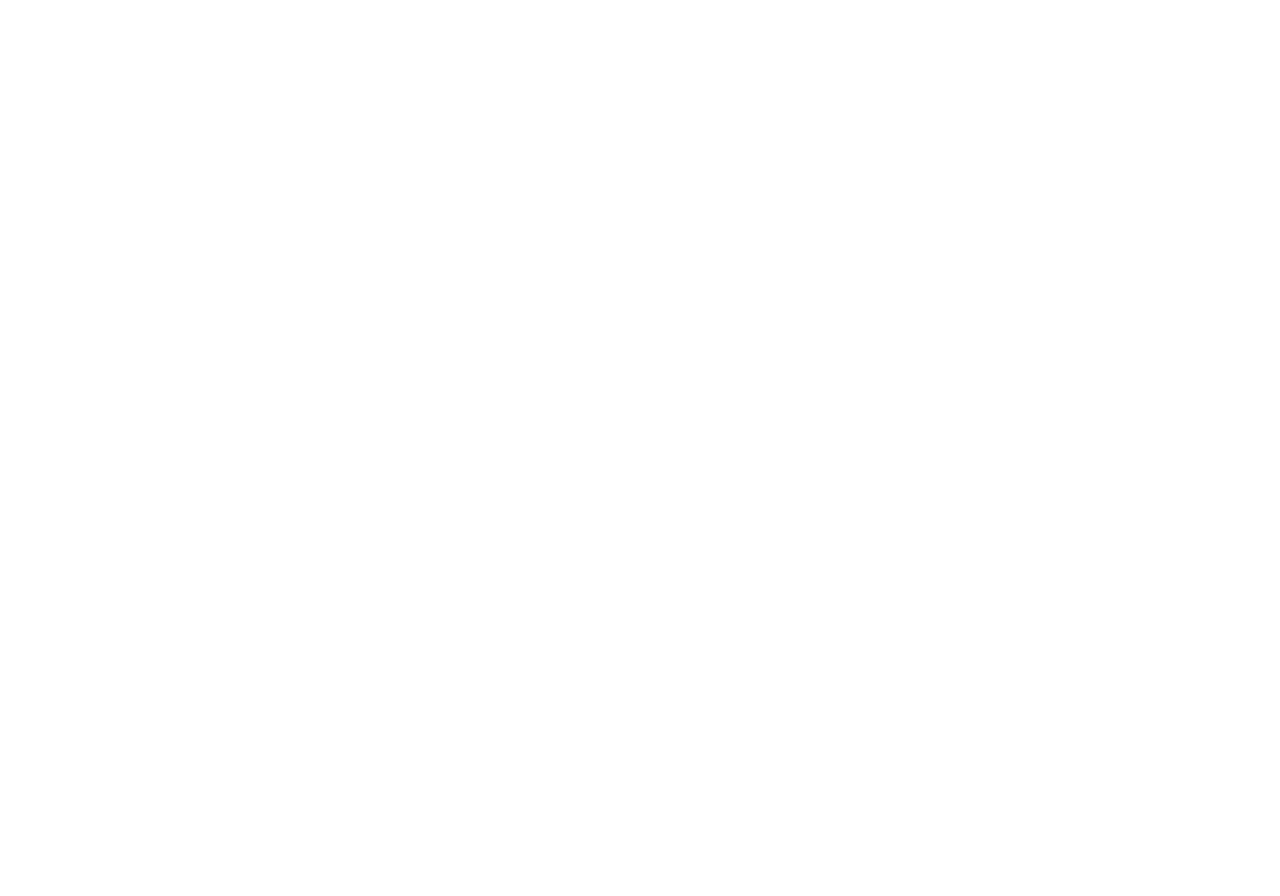
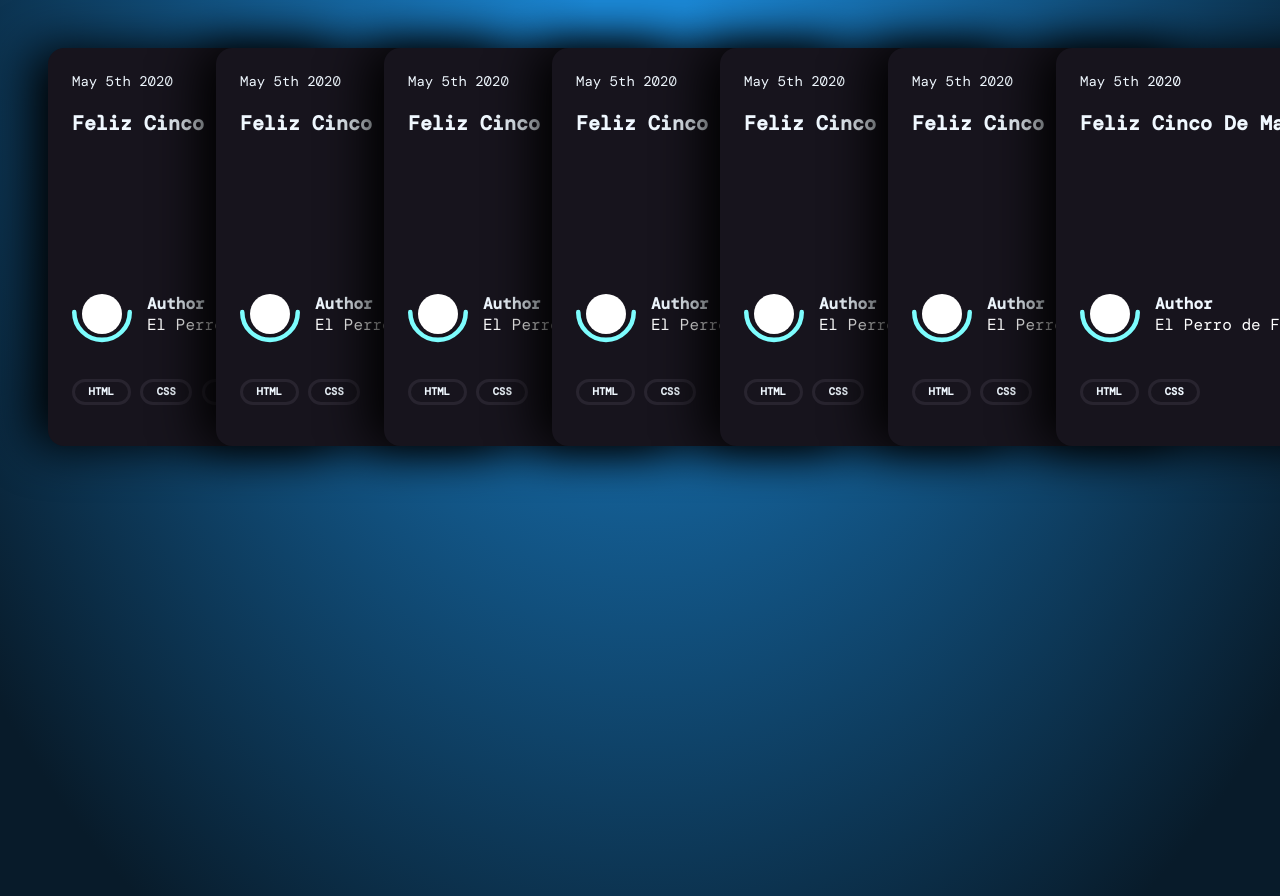
Before and after one commit to b-widg/CSS-Card-Tricks, a plain HTML site: page index.html in a window 1280 px wide. Before the commit the page ends 800 px from the top, so only its background shows below. Drawn offline with nearby package versions, Linux system fonts and the light colour scheme; grey boxes are pictures that could not be loaded; a web font is replaced by a local one.

Commit message:
card example

```diff
--- a/card.css
+++ b/card.css
@@ -0,0 +1,199 @@
+@import url('https://fonts.googleapis.com/css2?family=DM+Mono:wght@300;400;500&display=swap');
+
+html,
+body {
+  margin: 0;
+  padding: 0;
+}
+body {
+  min-height: 100vh;
+}
+
+body {
+  padding: 0;
+  margin: 0;
+  background-image: radial-gradient(
+    ellipse at top,
+    rgb(27, 136, 214) 5%,
+    rgb(8, 27, 42) 90%
+  );
+
+  color: white;
+  font-family: 'DM Mono', monospace;
+}
+
+a {
+  text-decoration: none;
+}
+
+.card-list {
+  min-height: 100vh;
+  display: flex;
+  padding: 3rem;
+  overflow-x: scroll;
+}
+
+.card-list::-webkit-scrollbar {
+  width: 10px;
+  height: 10px;
+}
+.card-list::-webkit-scrollbar-thumb {
+  background: #201c29;
+  border-radius: 10px;
+  box-shadow: inset 2px 2px 2px hsla(0, 0%, 100%, 0.25),
+    inset -2px -2px 2px rgba(0, 0, 0, 0.25);
+}
+
+.card-list::-webkit-scrollbar-track {
+  background: linear-gradient(90deg, #201c29, #201c29 1px, #17141d 0, #17141d);
+}
+
+.card {
+  height: 350px;
+  width: 400px;
+  min-width: 250px;
+  padding: 1.5rem;
+  border-radius: 16px;
+  background: #17141d;
+  box-shadow: -1rem 0 3rem #000;
+  display: flex;
+  flex-direction: column;
+  transition: 0.2s;
+  margin: 0;
+  scroll-snap-align: start;
+  clear: both;
+  position: relative;
+}
+
+.card:focus-within ~ .card,
+.card:hover ~ .card {
+  transform: translateX(130px);
+}
+
+.card:hover {
+  transform: translateY(-1rem);
+}
+
+.card:not(:first-child) {
+  margin-left: -130px;
+}
+
+.card-header {
+  margin-bottom: auto;
+}
+
+.card-header p {
+  font-size: 14px;
+  margin: 0 0 1rem;
+  color: aliceblue;
+  /* color: #7a7a8c; */
+}
+
+.card-header h2 {
+  font-size: 20px;
+  margin: 0.25rem 0 auto;
+  text-decoration: none;
+  color: aliceblue;
+  /* color: inherit; */
+  border: 0;
+  display: inline-block;
+  cursor: pointer;
+}
+
+.card-header h2:hover {
+  background: #7dfdfe;
+  /* background: linear-gradient(90deg, #ff8a00, #e52e71); */
+  text-shadow: none;
+  -webkit-text-fill-color: transparent;
+  -webkit-background-clip: text;
+  background-clip: text;
+}
+
+.card-author {
+  margin: 3rem 0 0;
+  display: grid;
+  grid-template-columns: 75px 1fr;
+  align-items: center;
+  position: relative;
+}
+
+.author-avatar {
+  grid-area: auto;
+  align-self: start;
+  position: relative;
+  box-sizing: border-box;
+}
+
+.author-avatar img {
+  width: 40px;
+  height: 40px;
+  border-radius: 50%;
+  filter: brightness(2);
+  /*filter: grayscale(0%);
+  */display: block;
+  overflow: hidden;
+  margin: 16px 10px;
+  /*-webkit-filter: grayscale(0%);
+  */:;
+  -webkit-filter: brightness(2);
+}
+
+.author-name {
+  grid-area: auto;
+  box-sizing: border-box;
+}
+
+.author-name-prefix {
+  font-style: normal;
+  font-weight: 700;
+  color: aliceblue;
+}
+
+.half-circle {
+  position: absolute;
+  bottom: 0;
+  left: 0;
+  width: 60px;
+  height: 48px;
+  fill: none;
+  stroke: #7dfdfe; /*#ff8a00;*/
+  stroke-width: 8;
+  stroke-linecap: round;
+  pointer-events: none;
+}
+
+.tags {
+  margin: 1rem 0 2rem;
+  padding: 0.5rem 0 1rem;
+  line-height: 2;
+  margin-bottom: 0;
+}
+
+.tags a {
+  font-style: normal;
+  font-weight: 700;
+  font-size: 0.5rem;
+  color: aliceblue;
+  text-transform: uppercase;
+  font-size: 0.66rem;
+  border: 3px solid #28242f;
+  border-radius: 2rem;
+  padding: 0.2rem 0.85rem 0.25rem;
+  position: relative;
+  -webkit-border-radius: ;
+  -moz-border-radius: ;
+  -ms-border-radius: ;
+  -o-border-radius: ;
+}
+
+.tags a:hover {
+  background: #7dfdfe;
+  /* background: linear-gradient(90deg, #ff8a00, #e52e71); */
+  text-shadow: none;
+  -webkit-text-fill-color: transparent;
+  -webkit-background-clip: text;
+  -webkit-box-decoration-break: clone;
+  background-clip: text;
+  /* border-color: white; */
+  border-color: #7dfdfe;
+}
--- a/index.html
+++ b/index.html
@@ -3,8 +3,186 @@
   <head>
     <meta charset="UTF-8" />
     <meta name="viewport" content="width=device-width, initial-scale=1.0" />
-    <title>Documents</title>
-    <link rel="stylesheet" href="./card.css" />
+    <title>Cards</title>
+    <link rel="stylesheet" href="card.css" />
   </head>
-  <body></body>
+  <body>
+    <section class="card-list">
+      <article class="card">
+        <header class="card-header">
+          <p>May 5th 2020</p>
+          <h2>Feliz Cinco De Mayo</h2>
+        </header>
+
+        <div class="card-author">
+          <a class="author-avatar" href="#">
+            <img src="./mypup.jpg" />
+          </a>
+          <svg class="half-circle" viewBox="0 0 106 57">
+            <path d="M102 4c0 27.1-21.9 49-49 49S4 31.1 4 4"></path>
+          </svg>
+
+          <div class="author-name">
+            <div class="author-name-prefix">Author</div>
+            El Perro de Fiesta
+          </div>
+        </div>
+        <div class="tags">
+          <a href="#">html</a>
+          <a href="#">css</a>
+          <a href="#">web-dev</a>
+        </div>
+      </article>
+
+      <article class="card">
+        <header class="card-header">
+          <p>May 5th 2020</p>
+          <h2>Feliz Cinco De Mayo</h2>
+        </header>
+
+        <div class="card-author">
+          <a class="author-avatar" href="#">
+            <img src="./mypup.jpg" />
+          </a>
+          <svg class="half-circle" viewBox="0 0 106 57">
+            <path d="M102 4c0 27.1-21.9 49-49 49S4 31.1 4 4"></path>
+          </svg>
+
+          <div class="author-name">
+            <div class="author-name-prefix">Author</div>
+            El Perro de Fiesta
+          </div>
+        </div>
+        <div class="tags">
+          <a href="#">html</a>
+          <a href="#">css</a>
+        </div>
+      </article>
+
+      <article class="card">
+        <header class="card-header">
+          <p>May 5th 2020</p>
+          <h2>Feliz Cinco De Mayo</h2>
+        </header>
+
+        <div class="card-author">
+          <a class="author-avatar" href="#">
+            <img src="./mypup.jpg" />
+          </a>
+          <svg class="half-circle" viewBox="0 0 106 57">
+            <path d="M102 4c0 27.1-21.9 49-49 49S4 31.1 4 4"></path>
+          </svg>
+
+          <div class="author-name">
+            <div class="author-name-prefix">Author</div>
+            El Perro de Fiesta
+          </div>
+        </div>
+        <div class="tags">
+          <a href="#">html</a>
+          <a href="#">css</a>
+        </div>
+      </article>
+
+      <article class="card">
+        <header class="card-header">
+          <p>May 5th 2020</p>
+          <h2>Feliz Cinco De Mayo</h2>
+        </header>
+
+        <div class="card-author">
+          <a class="author-avatar" href="#">
+            <img src="./mypup.jpg" />
+          </a>
+          <svg class="half-circle" viewBox="0 0 106 57">
+            <path d="M102 4c0 27.1-21.9 49-49 49S4 31.1 4 4"></path>
+          </svg>
+
+          <div class="author-name">
+            <div class="author-name-prefix">Author</div>
+            El Perro de Fiesta
+          </div>
+        </div>
+        <div class="tags">
+          <a href="#">html</a>
+          <a href="#">css</a>
+        </div>
+      </article>
+
+      <article class="card">
+        <header class="card-header">
+          <p>May 5th 2020</p>
+          <h2>Feliz Cinco De Mayo</h2>
+        </header>
+
+        <div class="card-author">
+          <a class="author-avatar" href="#">
+            <img src="./mypup.jpg" />
+          </a>
+          <svg class="half-circle" viewBox="0 0 106 57">
+            <path d="M102 4c0 27.1-21.9 49-49 49S4 31.1 4 4"></path>
+          </svg>
+
+          <div class="author-name">
+            <div class="author-name-prefix">Author</div>
+            El Perro de Fiesta
+          </div>
+        </div>
+        <div class="tags">
+          <a href="#">html</a>
+          <a href="#">css</a>
+        </div>
+      </article>
+
+      <article class="card">
+        <header class="card-header">
+          <p>May 5th 2020</p>
+          <h2>Feliz Cinco De Mayo</h2>
+        </header>
+
+        <div class="card-author">
+          <a class="author-avatar" href="#">
+            <img src="./mypup.jpg" />
+          </a>
+          <svg class="half-circle" viewBox="0 0 106 57">
+            <path d="M102 4c0 27.1-21.9 49-49 49S4 31.1 4 4"></path>
+          </svg>
+
+          <div class="author-name">
+            <div class="author-name-prefix">Author</div>
+            El Perro de Fiesta
+          </div>
+        </div>
+        <div class="tags">
+          <a href="#">html</a>
+          <a href="#">css</a>
+        </div>
+      </article>
+
+      <article class="card">
+        <header class="card-header">
+          <p>May 5th 2020</p>
+          <h2>Feliz Cinco De Mayo</h2>
+        </header>
+
+        <div class="card-author">
+          <a class="author-avatar" href="#">
+            <img src="./mypup.jpg" />
+          </a>
+          <svg class="half-circle" viewBox="0 0 106 57">
+            <path d="M102 4c0 27.1-21.9 49-49 49S4 31.1 4 4"></path>
+          </svg>
+
+          <div class="author-name">
+            <div class="author-name-prefix">Author</div>
+            El Perro de Fiesta
+          </div>
+        </div>
+        <div class="tags">
+          <a href="#">html</a>
+          <a href="#">css</a>
+        </div>
+      </article>
+    </section>
+  </body>
 </html>
```
Also changed, not shown: 2 other files.
